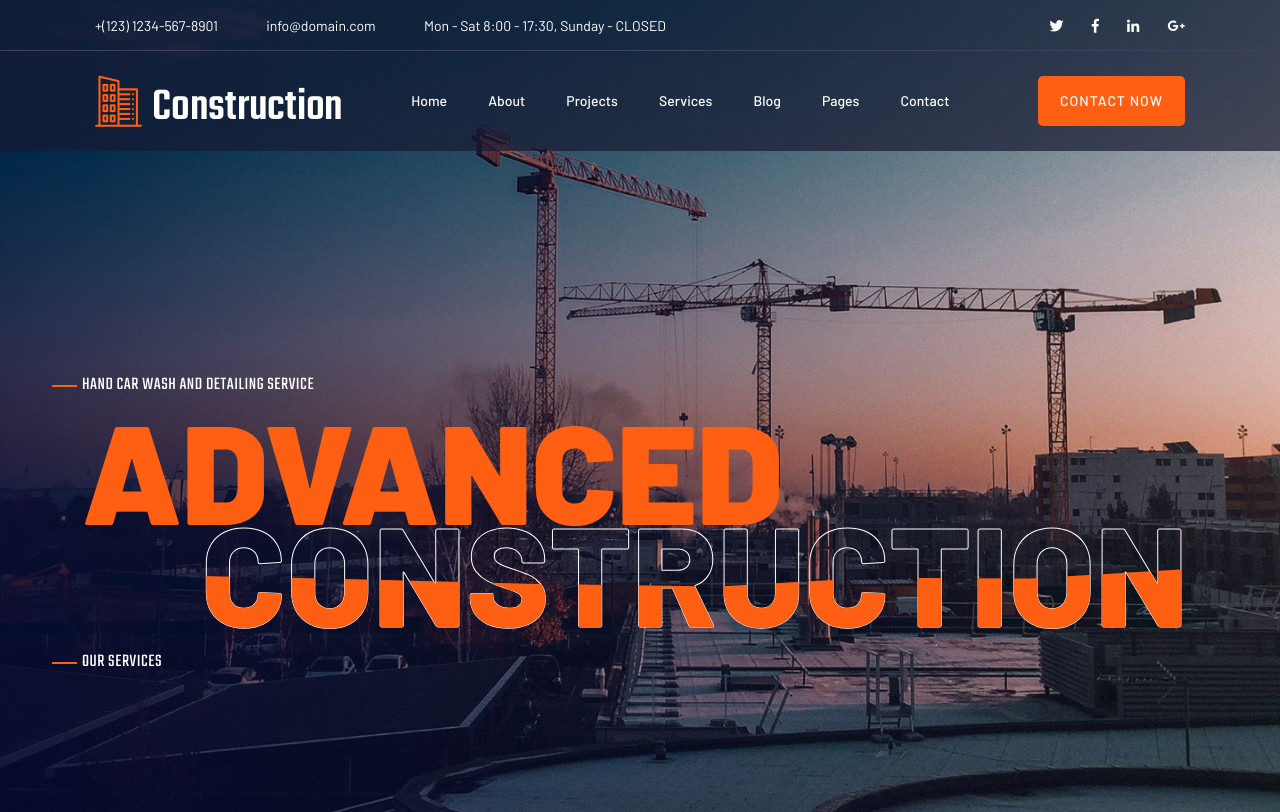
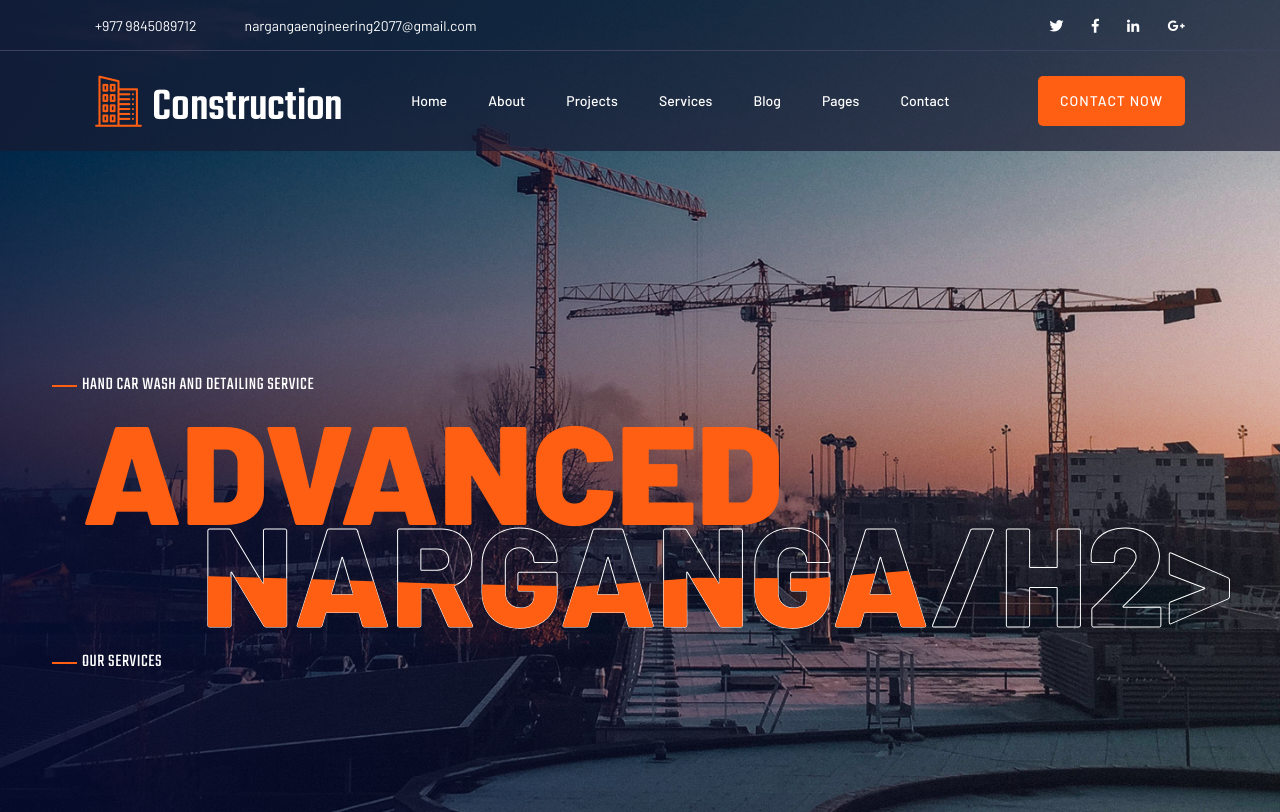
Before and after one commit to nischitgajyaju/Portfolio, a plain HTML site: page index.html in a window 1280 px wide. Shown: the top 812 px of the page. Drawn offline with Linux system fonts and the light colour scheme; a script that the page names is missing.

Commit message:
small changes

```diff
--- a/index.html
+++ b/index.html
@@ -45,9 +45,8 @@
                             <div class="row d-flex justify-content-between align-items-center">
                                 <div class="header-info-left">
                                     <ul>
-                                        <li>+(123) 1234-567-8901</li>
-                                        <li>info@domain.com</li>
-                                        <li>Mon - Sat 8:00 - 17:30, Sunday - CLOSED</li>
+                                        <li>+977 9845089712</li>
+                                        <li>nargangaengineering2077@gmail.com</li>
                                     </ul>
                                 </div>
                                 <div class="header-info-right">
@@ -132,8 +131,8 @@
                                     </div>
                                     <h1 data-animation="fadeInUp" data-delay=".5s">advanced</h1>
                                     <div class="stock-text" data-animation="fadeInUp" data-delay=".8s">
-                                        <h2>Construction</h2>
-                                        <h2>Construction</h2>
+                                        <h2>Narganga/h2>
+                                        <h2>Narganga</h2>
                                     </div>
                                     <div class="hero-text2 mt-110" data-animation="fadeInUp" data-delay=".9s">
                                        <span><a href="services.html">Our Services</a></span>
```
